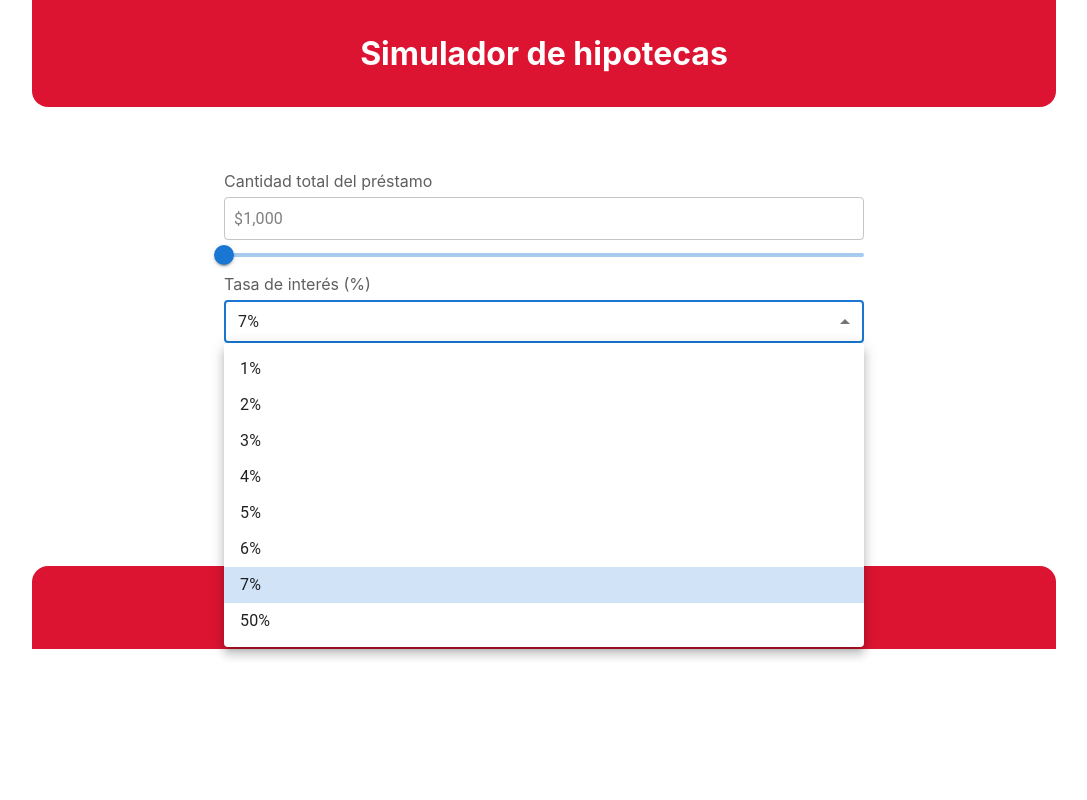
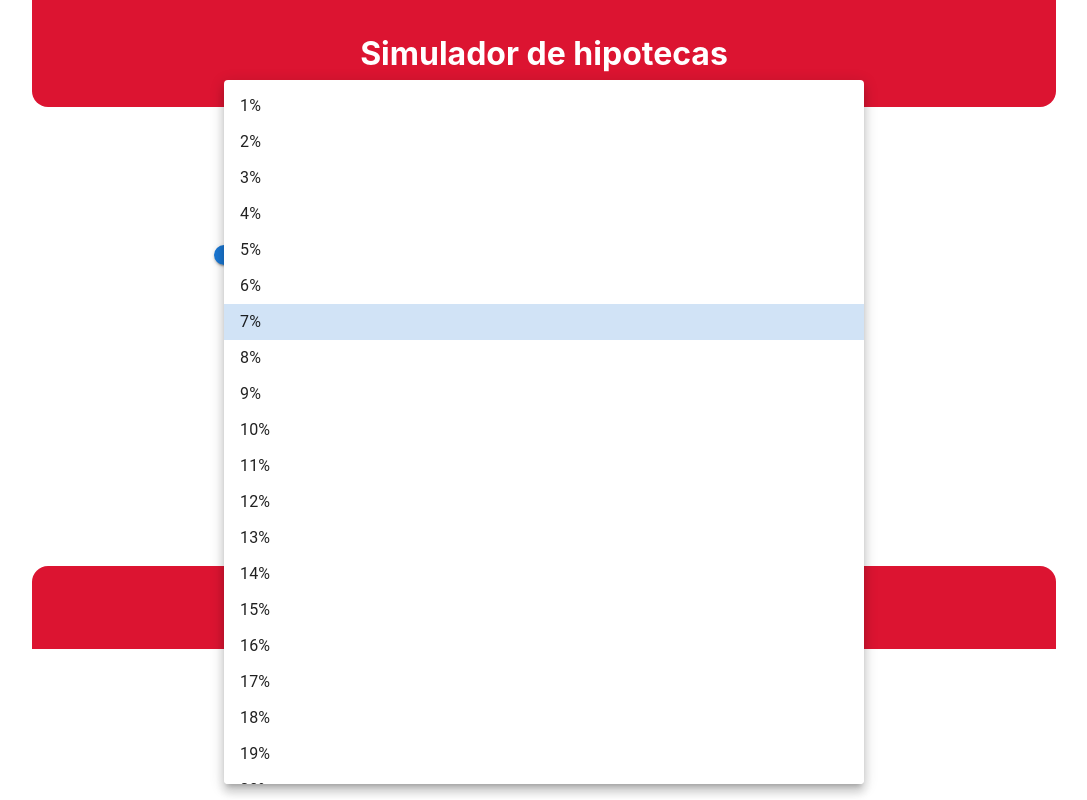
Before and after one commit to intelliHD/hipoteca3, a React (Vite) app: page / in a window 1280 px wide. Both pictures are taken after a click on the element "7%". Shown: the whole page, without its empty margins (96-1183 px from the left). Built offline with nearby package versions, Linux system fonts and the light colour scheme.

Commit message:
Update Formulario.jsx

```diff
--- a/src/componentes/Formulario.jsx
+++ b/src/componentes/Formulario.jsx
@@ -92,7 +92,19 @@ const Formulario = ({cantidad, setCantidad, plazo, setPlazo, setTotal,deposito,s
                                 <MenuItem value="5">5%</MenuItem>
                                 <MenuItem value="6">6%</MenuItem>
                                 <MenuItem value="7">7%</MenuItem>
-                                <MenuItem value="50">50%</MenuItem>
+                                <MenuItem value="8">8%</MenuItem>
+                                <MenuItem value="9">9%</MenuItem>
+                                <MenuItem value="10">10%</MenuItem>
+                                <MenuItem value="11">11%</MenuItem>
+                                <MenuItem value="12">12%</MenuItem>
+                                <MenuItem value="13">13%</MenuItem>
+                                <MenuItem value="14">14%</MenuItem>
+                                <MenuItem value="15">15%</MenuItem>
+                                <MenuItem value="16">16%</MenuItem>
+                                <MenuItem value="17">17%</MenuItem>
+                                <MenuItem value="18">18%</MenuItem>
+                                <MenuItem value="19">19%</MenuItem>
+                                <MenuItem value="20">20%</MenuItem>
                             </Select>
                         {/* <select
                         onChange={(e) => onChange(e)}
@@ -107,7 +119,19 @@ const Formulario = ({cantidad, setCantidad, plazo, setPlazo, setTotal,deposito,s
                             <option value="5">5%</option>
                             <option value="6">6%</option>
                             <option value="7">7%</option>
-                            <option value="50">50%</option>
+                            <option value="8">8%</option>
+                            <option value="9">9%</option>
+                            <option value="10">10%</option>
+                            <option value="11">11%</option>
+                            <option value="12">12%</option>
+                            <option value="13">13%</option>
+                            <option value="14">14%</option>
+                            <option value="15">15%</option>
+                            <option value="16">16%</option>
+                            <option value="17">17%</option>
+                            <option value="18">18%</option>
+                            <option value="19">19%</option>
+                            <option value="20">20%</option>
                         </select> */}
                     </div>
                     <div>
```
